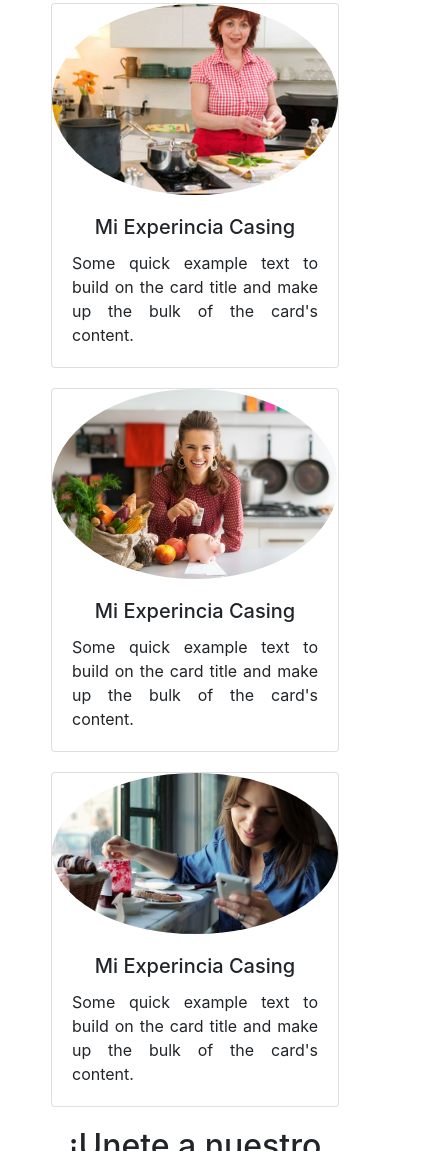
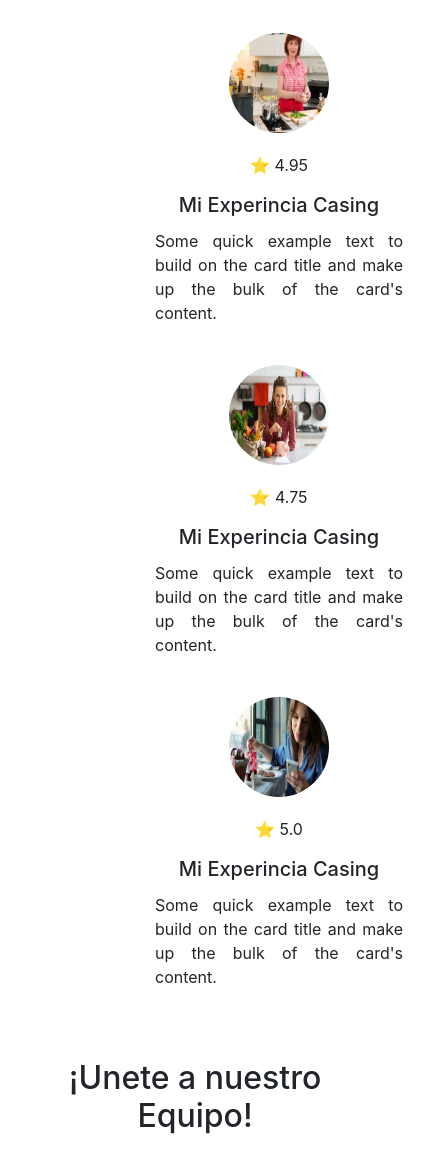
Before and after one commit to pauso92/casing, a plain HTML site: page index.html in a window 390 px wide. Shown: the part 849-2000 px from the top of the page, 423 px wide, since content can reach past the window. Drawn offline with nearby package versions, Linux system fonts and the light colour scheme.

Commit message:
Se realizaron actualizo la parte de las imagenes para que sean redondas, además de las las estrellas para las calificaciones

```diff
--- a/css/index.css
+++ b/css/index.css
@@ -49,6 +49,10 @@
     color: white;
 }
 /* unete */
+.card{
+    display: flex;
+    border: none;
+}
 .uneteTitle{
     text-align: center;
     margin: 20px;
@@ -65,13 +69,24 @@
     margin-bottom: 10px;
 }
 .unete img{
-    border-radius: 50%;
+    width: 100px;
+    height: 100px;
+    border-radius: 50px;
+    align-self: center;
+
 }
 .card-title{
     text-align: center;
+
 }
 .card-text{
     text-align: justify;
+}
+.card-body{
+    display: block;
+}
+.estrellas{
+    text-align: center;
 }
 .boton{
     display: flex;
@@ -80,10 +95,19 @@
 }
 @media (max-width: 576px){
     .uneteCards{
-        display: initial;
+        display: inline-block;
+        align-content: center;
     }
     .card{
         margin: 20px;
-        justify-self: center;
+        position: relative;
+        left: 100px;
+    }
+
+}
+@media (max-width: 360px){
+    .card{
+        position: relative;
+        left: 0;
     }
 }
--- a/index.html
+++ b/index.html
@@ -133,10 +133,12 @@
         <h2 class="uneteTitle">Registrate para aumentar tus ingresos con Casing</h2>
         <p class="uneteParrafo">Lorem ipsum, dolor sit amet consectetur adipisicing elit. Possimus at rem voluptatum labore aut esse fugit omnis, tempore nobis doloribus reprehenderit, molestiae ipsam incidunt iusto doloremque commodi nemo minima voluptatibus expedita quae suscipit dolorum? Officia eos molestiae vel sequi, ea rerum velit voluptatem eveniet incidunt tempora asperiores perspiciatis soluta obcaecati!</p>
         </div>
-            <d  iv class="uneteCards">
+            <div class="uneteCards">
                 <div class="card" style="width: 18rem;">
                     <img src="/imge/seño1.jpg" class="card-img-top" alt="...">
                         <div class="card-body">
+                            <p class="estrellas">⭐️ 4.95</p>
+                            <!-- <p class="estrellas">⭐️️️️️ ⭐️️️️ ⭐️ ⭐️</p> -->
                             <h5 class="card-title">Mi Experincia Casing</h5>
                             <p class="card-text">Some quick example text to build on the card title and make up the bulk of the card's content.</p>
                             <!-- <a href="#" class="btn btn-primary">Más</a> -->
@@ -145,6 +147,8 @@
                 <div class="card" style="width: 18rem;">
                     <img src="/imge/seño2.jpeg" class="card-img-top" alt="...">
                         <div class="card-body">
+                                <p class="estrellas">⭐️ 4.75</p>
+                                <!-- <p class="estrellas">⭐️️️️️ ⭐️️️️ ⭐️ ⭐️</p> -->
                             <h5 class="card-title">Mi Experincia Casing</h5>
                             <p class="card-text">Some quick example text to build on the card title and make up the bulk of the card's content.</p>
                             <!-- <a href="#" class="btn btn-primary">Más</a> -->
@@ -153,6 +157,8 @@
                 <div class="card" style="width: 18rem;">
                     <img src="/imge/seño3.jpg" class="card-img-top" alt="...">
                         <div class="card-body">
+                                <p class="estrellas">⭐️ 5.0</p>
+                                <!-- <p class="estrellas">⭐️️️️️ ⭐️️️️ ⭐️ ⭐️</p> -->
                             <h5 class="card-title">Mi Experincia Casing</h5>
                             <p class="card-text">Some quick example text to build on the card title and make up the bulk of the card's content.</p>
                             <!-- <a href="#" class="btn btn-primary">Más</a> -->
```
